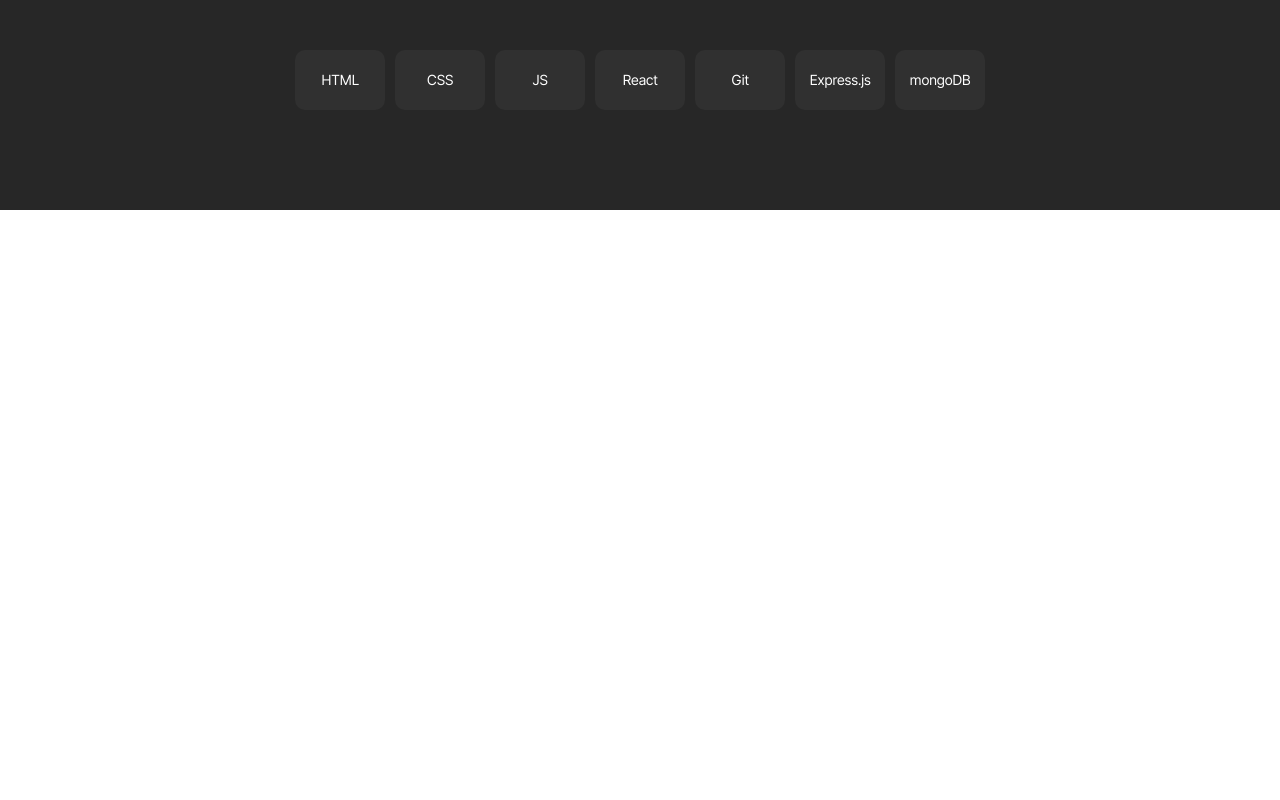
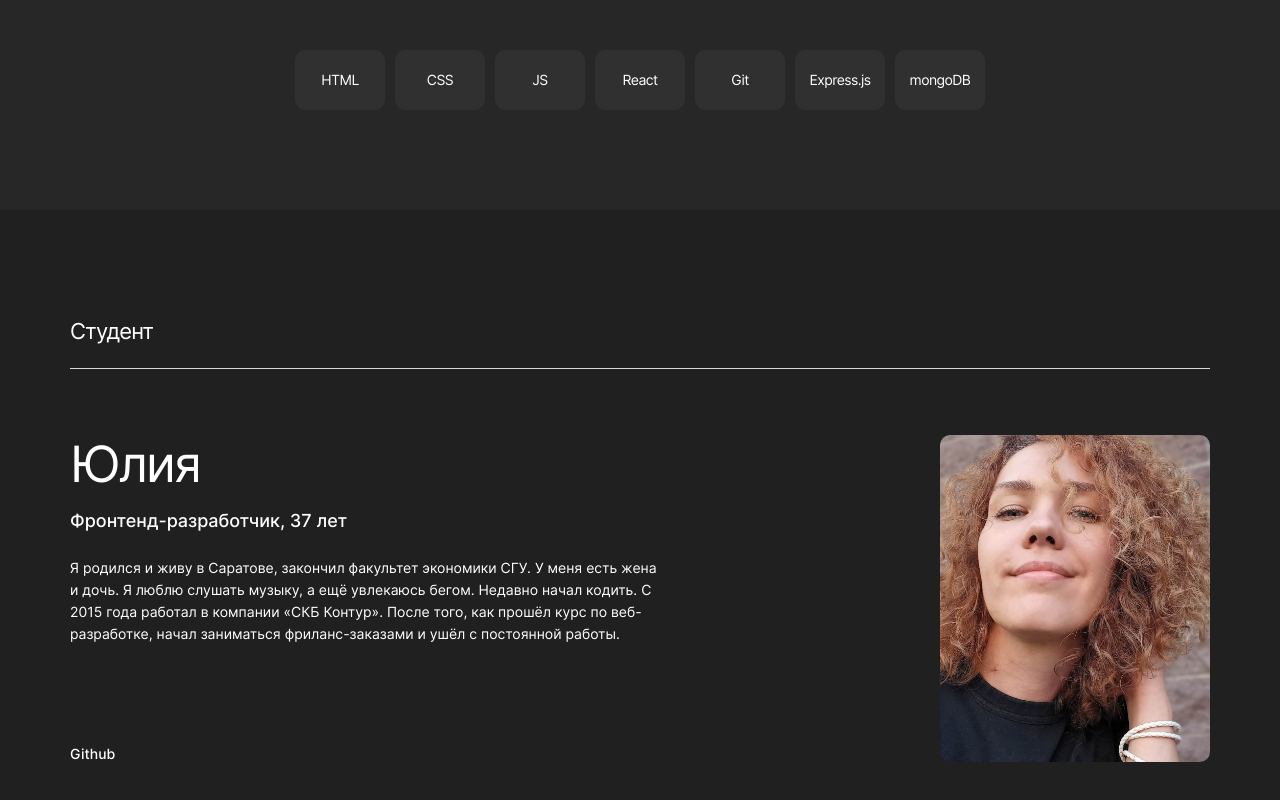
Before and after one commit to Yuliya-Lov/movies-explorer-frontend, a React (Create React App) app: page / in a window 1280 px wide. Shown: the part 1608-2408 px from the top of the page. Before the commit the page ends 1818 px from the top, so only its background shows below. Built offline with nearby package versions, Linux system fonts and the light colour scheme.

Commit message:
feat: me

```diff
--- a/src/components/AboutMe/AboutMe.css
+++ b/src/components/AboutMe/AboutMe.css
@@ -0,0 +1,55 @@
+.about-me {
+  display: flex;
+  flex-direction: column;
+  align-items: flex-start;
+  width: calc(100% - 140px);
+  box-sizing: border-box;
+  max-width: 1140px;
+  margin: 110px 0 100px 0;
+}
+
+.about-me__container {
+  margin-top: 66px;
+  display: flex;
+  justify-content: space-between;
+  gap: 24%;
+}
+
+.about-me__info {
+  display: flex;
+  flex-direction: column;
+  align-items: flex-start;
+}
+
+.about-me__brief {
+  margin: 18px 0 0 0;
+  padding: 0;
+  font-size: 18px;
+  font-weight: 500;
+  line-height: 1.11;
+}
+
+.about-me__description {
+  margin: 26px 0 0 0;
+  padding: 0;
+  font-size: 14px;
+  font-weight: 400;
+  line-height: 1.57;
+}
+
+.about-me__photo {
+  width: 270px;
+  border-radius: 10px;
+  height: 327px;
+  object-fit: cover;
+}
+
+.about-me__git-link {
+  margin: 100px 0 0 0;
+  padding: 0;
+  font-size: 14px;
+  font-weight: 500;
+  color: #FFF;
+  text-decoration: none;
+  cursor: pointer;
+}
--- a/src/components/AboutMe/AboutMe.js
+++ b/src/components/AboutMe/AboutMe.js
@@ -2,12 +2,24 @@
 import './AboutMe.css';
 import Title from '../Title/Title';
 import Underline from '../Underline/Underline';
+import photo from '../../images/photo_yuliya.jpg';
 
 function AboutMe(props) {
   return (
-    <div>
-
-    </div>
+    <article className='about-me'>
+      <Title level={2} size='m' text='Студент' />
+      <Underline type='light' />
+      <div className='about-me__container'>
+        <div className='about-me__info'>
+          <Title level={3} size='xl' text='Юлия' />
+          <p className='about-me__brief'>Фронтенд-разработчик, 37 лет</p>
+          <p className='about-me__description'>Я родился и живу в Саратове, закончил факультет экономики СГУ. У меня есть жена
+            и дочь. Я люблю слушать музыку, а ещё увлекаюсь бегом. Недавно начал кодить. С 2015 года работал в компании «СКБ Контур». После того, как прошёл курс по веб-разработке, начал заниматься фриланс-заказами и ушёл с постоянной работы.</p>
+          <a className='about-me__git-link' target='blank' href='https://github.com/Yuliya-Lov'>Github</a>
+        </div>
+        <img className='about-me__photo' src={photo} alt='Фотография студента'/>
+      </div>
+    </article>
   );
 }
 
--- a/src/components/Main/Main.js
+++ b/src/components/Main/Main.js
@@ -4,6 +4,7 @@
 import NavTab from '../NavTab/NavTab.js';
 import AboutProject from '../AboutProject/AboutProject.js';
 import Techs from '../Techs/Techs.js';
+import AboutMe from '../AboutMe/AboutMe.js';
 
 function Main(props) {
   return (
@@ -12,6 +13,7 @@
       <NavTab/>
       <AboutProject/>
       <Techs/>
+      <AboutMe/>
     </section>
   );
 }
--- a/src/components/Techs/Techs.js
+++ b/src/components/Techs/Techs.js
@@ -13,13 +13,13 @@
           <Title level={3} size='xl' text='7 технологий' />
           <p className='techs__about'>На курсе веб-разработки мы освоили технологии, которые применили в дипломном проекте.</p>
           <ul className='techs__list'>
-            <li className='techs__item'>HTML</li>
-            <li className='techs__item'>CSS</li>
-            <li className='techs__item'>JS</li>
-            <li className='techs__item'>React</li>
-            <li className='techs__item'>Git</li>
-            <li className='techs__item'>Express.js</li>
-            <li className='techs__item'>mongoDB</li>
+            <li className='techs__item' lang='en'>HTML</li>
+            <li className='techs__item' lang='en'>CSS</li>
+            <li className='techs__item' lang='en'>JS</li>
+            <li className='techs__item' lang='en'>React</li>
+            <li className='techs__item' lang='en'>Git</li>
+            <li className='techs__item' lang='en'>Express.js</li>
+            <li className='techs__item' lang='en'>mongoDB</li>
           </ul>
         </div>
       </div>
```
Also changed, not shown: src/images/photo_yuliya.jpg (added).
